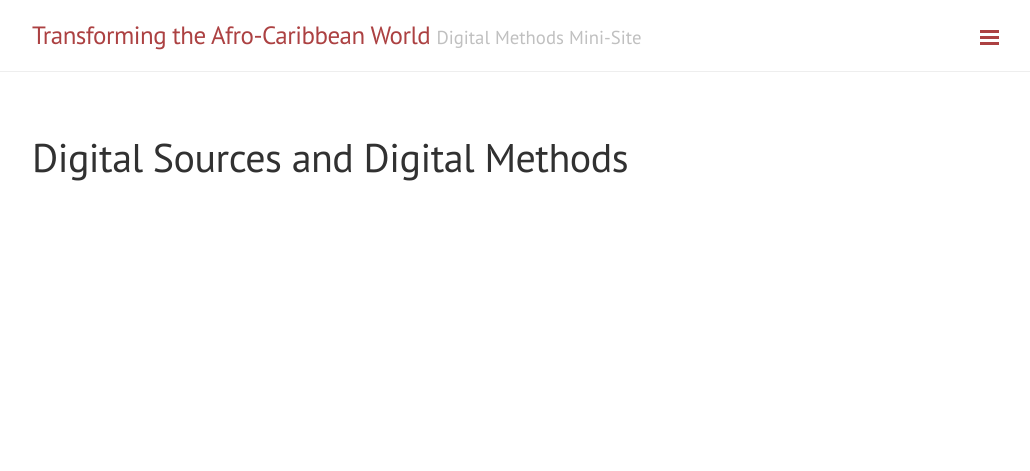
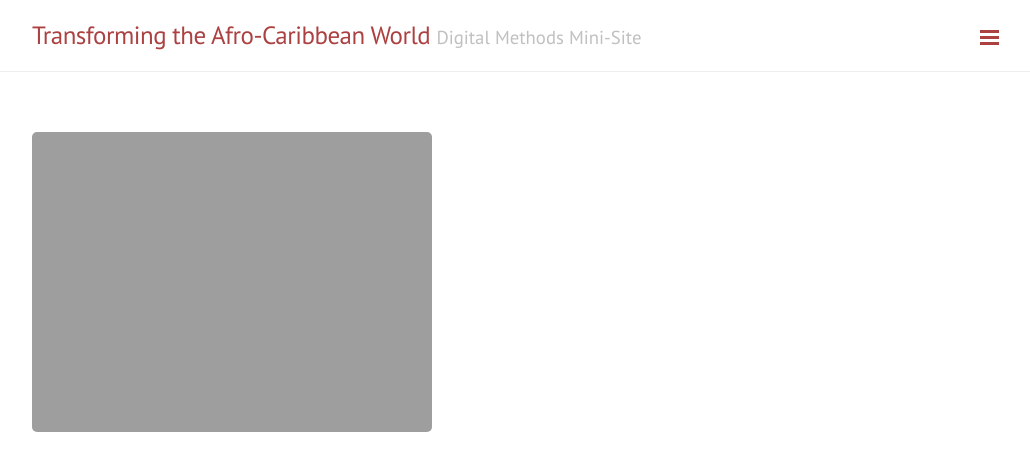
Before and after one commit to umd-mith/taw_workshop, a Jekyll site: the page built from index.html, in a window 1280 px wide. Shown: the top 471 px of the page, without its empty margins (248-1278 px from the left). Built offline with Jekyll 4.4.1, drawn with Linux system fonts in a browser that asks for light colours; Markdown is read by kramdown in place of the engine named in the settings; the list of posts is cut into pages by our own code.

Commit message:
Experiment with image

```diff
--- a/index.html
+++ b/index.html
@@ -2,4 +2,4 @@
 layout: default
 ---
 
-<h1>Digital Sources and Digital Methods</h1>
+<h1><img src="{{ site.baseurl }}/public/images/TAW-Logo.png"></h1>
```
Also changed, not shown: 1 other file.
